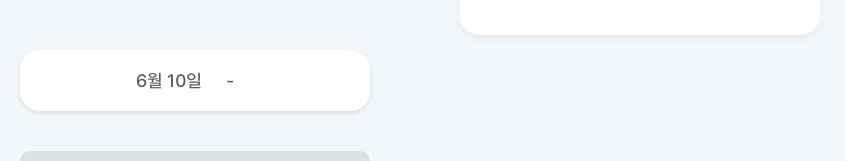
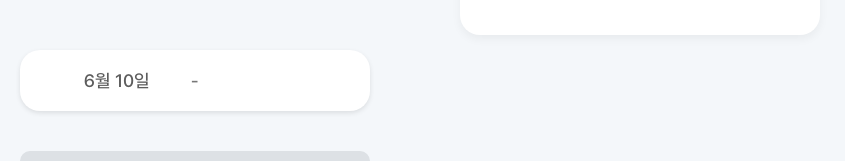
Before and after one commit to 2025GlobalInternship/kusuri-front, a Next.js app: page /addalram in a window 1280 px wide. Both pictures are taken after a click on the element "10". Shown: the part 555-716 px from the top of the page, without its empty margins (0-845 px from the left). Built offline with nearby package versions, Linux system fonts and the light colour scheme.

Commit message:
feat.날짜 선택 수정

```diff
--- a/src/pages/addalram/index.module.css
+++ b/src/pages/addalram/index.module.css
@@ -178,18 +178,29 @@
     border: none;
   }
 
+  .selected,
+.selectedBetween {
+    border-radius: 50%;
+    color: rgb(255, 255, 255) !important; /* 선택된 날짜 및 사이 날짜의 글자색을 흰색으로 변경 */
+    width: 16px;
+    height: 17px;
+    display: flex;
+    align-items: center;
+    justify-content: center;
+    border: none;
+}
+
   /* 두 날짜 사이 배경색을 이어지게 */
   .selectedBetween {
-    background-color: rgba(218, 254, 239, 1);
-    color: rgba(127, 241, 173, 1);
+    background-color: rgba(218, 254, 239, 1); /* 연한 초록색 배경 */
+    color: rgba(127, 241, 173, 1) !important; /* 글자색을 배경색과 동일하게 설정 */
     border-radius: 50%;
     width: 16px;
     height: 17px;
     display: flex;
     align-items: center;
     justify-content: center;
-    margin-top: 20px;
-  }
+}
 
   /* 선택된 날짜들 사이의 배경색 연속 효과 */
   .selectedRange {
@@ -229,9 +240,25 @@
     color: rgba(93, 93, 93, 1);
   }
 
-  .dateSeparator {
-    margin: 0 20px;
-  }
+  .dateRange {
+    display: flex;
+    justify-content: center;
+    align-items: center;
+    gap: 30px; /* 날짜와 '-' 사이 간격 조정 (기본 10px에서 30px로 증가) */
+}
+
+.dateSeparator {
+    display: inline-block;
+    min-width: 30px; /* '-'의 최소 너비 설정 (기본 20px에서 40px로 증가) */
+    text-align: center;
+}
+
+
+.emptyDate {
+    visibility: hidden; /* 빈 날짜 칸을 유지하되 보이지 않게 설정 */
+}
+
+
 
   .nextButton {
     width: 350px;
--- a/src/pages/addalram/index.tsx
+++ b/src/pages/addalram/index.tsx
@@ -152,13 +152,17 @@ const Calendar = () => {
   ) : (
     <div className={styles.dateRange}>
       <span className={styles.selectedDate}>
-              {selectedDates[0] && formatDate(selectedDates[0])}
+        {selectedDates[0] ? formatDate(selectedDates[0]) : <span className={styles.emptyDate}>가짜 날짜</span>}
+      </span>
       <span className={styles.dateSeparator}> - </span>
-              {selectedDates[1] && formatDate(selectedDates[1])}
+      <span className={styles.selectedDate}>
+        {selectedDates[1] ? formatDate(selectedDates[1]) : <span className={styles.emptyDate}>가짜 날짜</span>}
       </span>
     </div>
   )}
 </div>
+
+
 
       {/* "다음" 버튼 */}
       <div className={styles.nextButtonContainer}>
```
Lines whose indentation alone changed are shown as unchanged.
